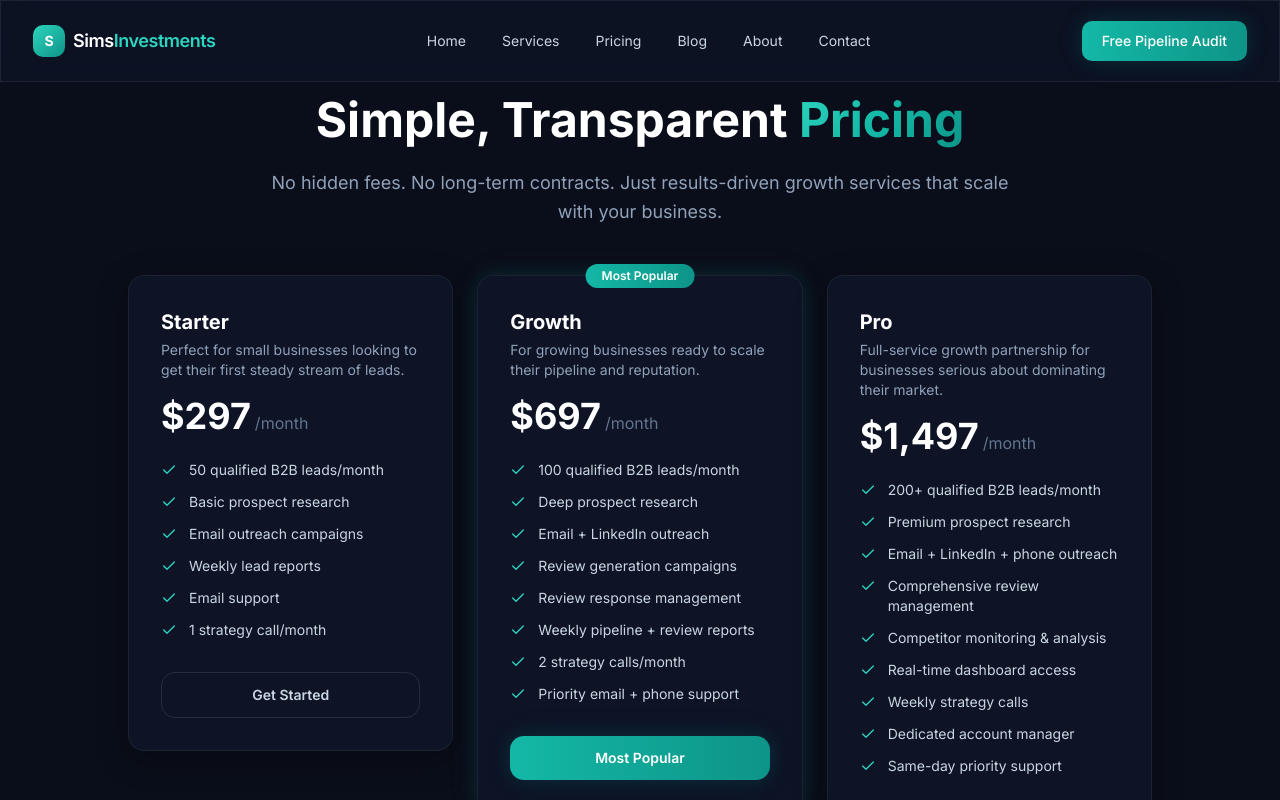
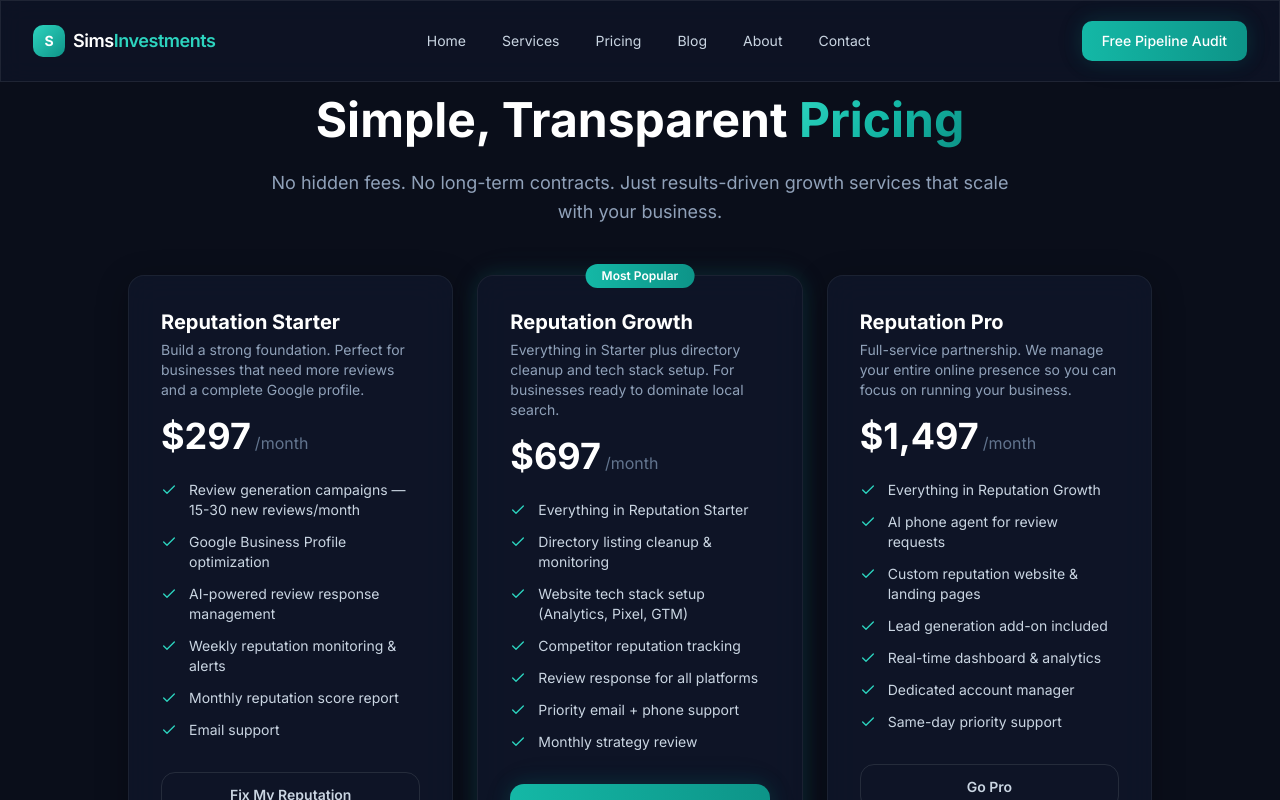
Before and after one commit to rmwallace777-debug/simsinvestments777, a Next.js app: page /pricing in a window 1280 px wide. Shown: the top 800 px of the page. Built offline with nearby package versions, Linux system fonts and the light colour scheme.

Commit message:
Restructure pricing for reputation management services matching audit findings

```diff
--- a/app/pricing/page.tsx
+++ b/app/pricing/page.tsx
@@ -10,52 +10,49 @@ export const metadata: Metadata = {
 
 const plans = [
   {
-    name: 'Starter',
+    name: 'Reputation Starter',
     price: '$297',
     period: '/month',
-    description: 'Perfect for small businesses looking to get their first steady stream of leads.',
+    description: 'Build a strong foundation. Perfect for businesses that need more reviews and a complete Google profile.',
     features: [
-      '50 qualified B2B leads/month',
-      'Basic prospect research',
-      'Email outreach campaigns',
-      'Weekly lead reports',
+      'Review generation campaigns — 15-30 new reviews/month',
+      'Google Business Profile optimization',
+      'AI-powered review response management',
+      'Weekly reputation monitoring & alerts',
+      'Monthly reputation score report',
       'Email support',
-      '1 strategy call/month',
     ],
-    cta: 'Get Started',
+    cta: 'Fix My Reputation',
     popular: false,
   },
   {
-    name: 'Growth',
+    name: 'Reputation Growth',
     price: '$697',
     period: '/month',
-    description: 'For growing businesses ready to scale their pipeline and reputation.',
+    description: 'Everything in Starter plus directory cleanup and tech stack setup. For businesses ready to dominate local search.',
     features: [
-      '100 qualified B2B leads/month',
-      'Deep prospect research',
-      'Email + LinkedIn outreach',
-      'Review generation campaigns',
-      'Review response management',
-      'Weekly pipeline + review reports',
-      '2 strategy calls/month',
+      'Everything in Reputation Starter',
+      'Directory listing cleanup & monitoring',
+      'Website tech stack setup (Analytics, Pixel, GTM)',
+      'Competitor reputation tracking',
+      'Review response for all platforms',
       'Priority email + phone support',
+      'Monthly strategy review',
     ],
     cta: 'Most Popular',
     popular: true,
   },
   {
-    name: 'Pro',
+    name: 'Reputation Pro',
     price: '$1,497',
     period: '/month',
-    description: 'Full-service growth partnership for businesses serious about dominating their market.',
+    description: 'Full-service partnership. We manage your entire online presence so you can focus on running your business.',
     features: [
-      '200+ qualified B2B leads/month',
-      'Premium prospect research',
-      'Email + LinkedIn + phone outreach',
-      'Comprehensive review management',
-      'Competitor monitoring & analysis',
-      'Real-time dashboard access',
-      'Weekly strategy calls',
+      'Everything in Reputation Growth',
+      'AI phone agent for review requests',
+      'Custom reputation website & landing pages',
+      'Lead generation add-on included',
+      'Real-time dashboard & analytics',
       'Dedicated account manager',
       'Same-day priority support',
     ],
@@ -157,9 +154,9 @@ export default function PricingPage() {
         </FadeIn>
         <StaggerContainer className="grid md:grid-cols-3 gap-6 max-w-4xl mx-auto">
           {[
-            { title: 'Competitor Analysis', price: '$149/mo', desc: 'Monthly deep-dive into competitor strategies, reviews, and market positioning.' },
-            { title: 'Content Marketing', price: '$497/mo', desc: 'Blog posts, social media content, and email newsletters to attract organic leads.' },
-            { title: 'Ad Management', price: '$397/mo', desc: 'Google Ads and social media ad management to supplement organic lead generation.' },
+            { title: 'Lead Generation Add-On', price: '$497/mo', desc: 'Add B2B lead generation to any reputation plan. Get qualified leads delivered weekly.' },
+            { title: 'AI Phone Agent', price: '$397/mo', desc: 'AI-powered phone agent that handles review requests, appointment scheduling, and FAQs.' },
+            { title: 'Google Ads Management', price: '$397/mo', desc: 'Targeted local ad campaigns to drive traffic while your reputation grows.' },
           ].map((addon) => (
             <StaggerItem key={addon.title}>
               <div className="glass-card rounded-xl p-6 text-center">
```
